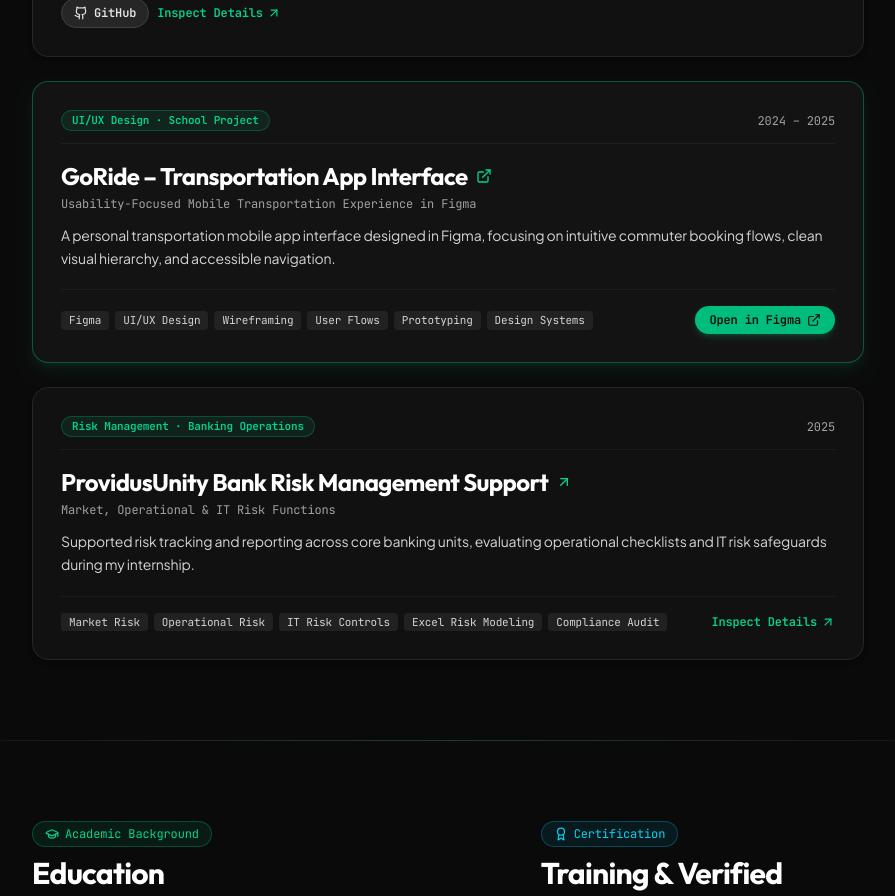
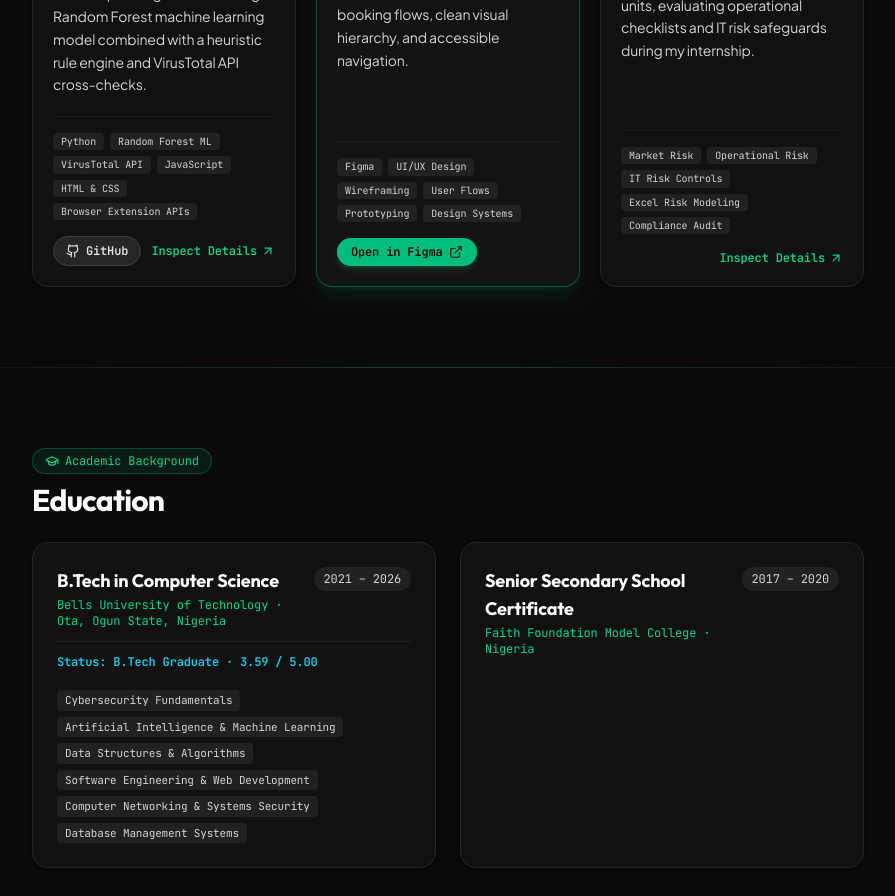
Before and after one commit to Itsjust-dan/Dan-s-Portfolio, a React (Vite) app: page / in a window 1280 px wide. Shown: the part 1860-2756 px from the top of the page, without its empty margins (192-1087 px from the left). Built offline with nearby package versions, Linux system fonts and the light colour scheme.

Commit message:
refactor: update layout for credentials and projects
Transition the education section to a full-width layout and reorganize the project gallery into a responsive 3-column grid for improved spacing and visual consistency.

```diff
--- a/src/components/CredentialsSection.tsx
+++ b/src/components/CredentialsSection.tsx
@@ -1,5 +1,5 @@
 import React from 'react';
-import { GraduationCap, Award, FileDown, BookOpen, CheckCircle, ExternalLink, Eye, ShieldCheck } from 'lucide-react';
+import { GraduationCap, Award, ExternalLink, Eye, ShieldCheck } from 'lucide-react';
 import { educationList, certifications, personalInfo } from '../data/portfolioData';
 
 interface CredentialsSectionProps {
@@ -11,10 +11,9 @@ interface CredentialsSectionProps {
 export const CredentialsSection: React.FC<CredentialsSectionProps> = ({ isDark, onOpenResume, onOpenCertificate }) => {
   return (
     <section id="education" className="py-16 md:py-20">
-      <div className="max-w-4xl mx-auto px-4 sm:px-6 lg:px-8">
-        <div className="grid grid-cols-1 lg:grid-cols-12 gap-10">
-          {/* Left Column: Education */}
-          <div className="lg:col-span-7 space-y-6">
+      <div className="max-w-4xl mx-auto px-4 sm:px-6 lg:px-8 space-y-16">
+        {/* Academic Background: Full-width standalone section with both schools side by side */}
+        <div className="space-y-6">
           <div>
             <div className="inline-flex items-center gap-1.5 px-3 py-1 rounded-full text-xs font-['JetBrains_Mono'] border border-emerald-500/30 bg-emerald-500/10 text-emerald-400 mb-2">
               <GraduationCap className="w-3.5 h-3.5" />
@@ -27,14 +26,15 @@ export const CredentialsSection: React.FC<CredentialsSectionProps> = ({ isDark,
             </h2>
           </div>
 
-            <div className="space-y-4">
+          <div className="grid grid-cols-1 md:grid-cols-2 gap-6 items-stretch">
             {educationList.map((edu) => (
               <div
                 key={edu.id}
-                  className={`p-6 rounded-2xl border transition-all ${
+                className={`p-6 rounded-2xl border transition-all flex flex-col justify-between h-full ${
                   isDark ? 'bg-neutral-900/60 border-neutral-800 shadow-md' : 'bg-white border-neutral-200 shadow-md'
                 }`}
               >
+                <div>
                   <div className={`flex flex-col sm:flex-row sm:items-start justify-between gap-3 ${
                     (edu.grade || (edu.coursework && edu.coursework.length > 0)) ? 'pb-3 border-b border-neutral-800/80' : ''
                   }`}>
@@ -70,12 +70,13 @@ export const CredentialsSection: React.FC<CredentialsSectionProps> = ({ isDark,
                     </div>
                   )}
                 </div>
+              </div>
             ))}
           </div>
         </div>
 
-          {/* Right Column: Training & Official CV */}
-          <div className="lg:col-span-5 space-y-6">
+        {/* Training & Certifications: Full-width 3x3 grid (3 per row across 3 rows = 9 items) */}
+        <div className="space-y-6">
           <div>
             <div className="inline-flex items-center gap-1.5 px-3 py-1 rounded-full text-xs font-['JetBrains_Mono'] border border-cyan-500/30 bg-cyan-500/10 text-cyan-400 mb-2">
               <Award className="w-3.5 h-3.5" />
@@ -84,26 +85,28 @@ export const CredentialsSection: React.FC<CredentialsSectionProps> = ({ isDark,
             <h2 className={`text-2xl sm:text-3xl font-bold tracking-tight font-['Outfit'] ${
               isDark ? 'text-white' : 'text-neutral-900'
             }`}>
-                Training & Verified Program
+              Training &amp; Verified Program
             </h2>
           </div>
 
-            <div className="space-y-4">
+          <div className="grid grid-cols-1 md:grid-cols-2 lg:grid-cols-3 gap-4 items-stretch">
             {certifications.map((cert) => (
               <div
                 key={cert.id}
-                  className={`p-4 rounded-xl border transition-all ${
+                className={`p-4 sm:p-5 rounded-2xl border transition-all flex flex-col justify-between h-full ${
                   isDark ? 'bg-neutral-900/60 border-neutral-800' : 'bg-white border-neutral-200 shadow-sm'
                 }`}
               >
-                  <div className="flex items-center justify-between text-xs font-['JetBrains_Mono'] text-neutral-500 mb-1 gap-2">
+                <div>
+                  <div className="flex items-center justify-between text-xs font-['JetBrains_Mono'] text-neutral-500 mb-1.5 gap-2">
                     <span className="truncate">{cert.issuer}</span>
                     <span className="text-emerald-400 whitespace-nowrap shrink-0">{cert.date}</span>
                   </div>
-                  <div className={`font-semibold text-sm font-['Outfit'] ${isDark ? 'text-white' : 'text-neutral-900'}`}>
+                  <div className={`font-semibold text-sm font-['Outfit'] leading-snug ${isDark ? 'text-white' : 'text-neutral-900'}`}>
                     {cert.name}
                   </div>
-                  <div className="flex flex-wrap gap-1.5 mt-2 text-[11px] font-['JetBrains_Mono'] text-neutral-400">
+                </div>
+                <div className="flex flex-wrap gap-1.5 mt-3 text-[11px] font-['JetBrains_Mono'] text-neutral-400">
                   {cert.skills.map((s) => (
                     <span key={s} className="px-2 py-0.5 rounded bg-neutral-800 text-neutral-300">
                       {s}
@@ -114,22 +117,24 @@ export const CredentialsSection: React.FC<CredentialsSectionProps> = ({ isDark,
             ))}
 
             {/* GMCPN Certificate Document Card */}
-              <div className="p-5 rounded-2xl border border-cyan-500/30 bg-gradient-to-br from-cyan-950/30 via-neutral-900 to-neutral-950 text-white space-y-3 shadow-lg">
-                <div className="flex items-center justify-between">
+            <div className="p-5 rounded-2xl border border-cyan-500/30 bg-gradient-to-br from-cyan-950/30 via-neutral-900 to-neutral-950 text-white flex flex-col justify-between h-full space-y-3 shadow-lg">
+              <div className="space-y-2.5">
+                <div className="flex items-center justify-between gap-2 flex-wrap">
                   <span className="text-xs uppercase font-['JetBrains_Mono'] tracking-wider text-cyan-400 font-bold flex items-center gap-1.5">
                     <ShieldCheck className="w-3.5 h-3.5" />
                     <span>GMCPN Certificate</span>
                   </span>
                   <span className="text-[10px] text-neutral-400 font-['JetBrains_Mono'] bg-neutral-800/80 px-2 py-0.5 rounded">
-                    Certificate No: GM/0016625/2026
+                    GM/0016625/2026
                   </span>
                 </div>
-                <div className="text-sm font-bold font-['Outfit'] text-white">
+                <div className="text-sm font-bold font-['Outfit'] text-white leading-snug">
                   Graduate Member – Computer Professionals (Registration Council of Nigeria)
                 </div>
                 <p className="text-xs text-neutral-300 leading-relaxed">
-                  Duly registered and authorised by Decree No. 49 of 1993 to practice the computing profession within the Federal Republic of Nigeria with post-nominal <strong>GMCPN</strong> (Dated 3rd November 2026).
+                  Duly registered and authorised by Decree No. 49 of 1993 to practice the computing profession in Nigeria with post-nominal <strong>GMCPN</strong> (3rd November 2026).
                 </p>
+              </div>
               <div className="flex items-center gap-2 pt-1">
                 <button
                   onClick={() => {
@@ -139,9 +144,9 @@ export const CredentialsSection: React.FC<CredentialsSectionProps> = ({ isDark,
                       window.open(personalInfo.gmcpnCertificateUrl, '_blank');
                     }
                   }}
-                    className="flex-1 inline-flex items-center justify-center gap-2 px-4 py-2.5 text-xs font-semibold rounded-xl bg-cyan-500 text-neutral-950 hover:bg-cyan-400 shadow-lg shadow-cyan-500/20 transition-all cursor-pointer font-['JetBrains_Mono']"
+                  className="flex-1 inline-flex items-center justify-center gap-2 px-3 py-2 text-xs font-semibold rounded-xl bg-cyan-500 text-neutral-950 hover:bg-cyan-400 shadow-lg shadow-cyan-500/20 transition-all cursor-pointer font-['JetBrains_Mono']"
                 >
-                    <Eye className="w-4 h-4" />
+                  <Eye className="w-3.5 h-3.5" />
                   <span>View Certificate</span>
                 </button>
 
@@ -149,7 +154,7 @@ export const CredentialsSection: React.FC<CredentialsSectionProps> = ({ isDark,
                   href={personalInfo.gmcpnCertificateUrl}
                   target="_blank"
                   rel="noopener noreferrer"
-                    className="inline-flex items-center justify-center gap-1.5 px-3.5 py-2.5 text-xs font-medium rounded-xl border border-neutral-700 bg-neutral-900 text-neutral-300 hover:text-white hover:border-cyan-500/50 transition-all"
+                  className="inline-flex items-center justify-center gap-1.5 px-3 py-2 text-xs font-medium rounded-xl border border-neutral-700 bg-neutral-900 text-neutral-300 hover:text-white hover:border-cyan-500/50 transition-all"
                   title="Open PDF in new tab"
                 >
                   <ExternalLink className="w-3.5 h-3.5" />
@@ -158,25 +163,27 @@ export const CredentialsSection: React.FC<CredentialsSectionProps> = ({ isDark,
             </div>
 
             {/* Resume Document Card */}
-              <div className="p-5 rounded-2xl border border-emerald-500/30 bg-gradient-to-br from-emerald-950/30 to-neutral-900 text-white space-y-3">
-                <div className="flex items-center justify-between">
+            <div className="p-5 rounded-2xl border border-emerald-500/30 bg-gradient-to-br from-emerald-950/30 to-neutral-900 text-white flex flex-col justify-between h-full space-y-3">
+              <div className="space-y-2.5">
+                <div className="flex items-center justify-between gap-2">
                   <span className="text-xs uppercase font-['JetBrains_Mono'] tracking-wider text-emerald-400 font-bold">
                     Resume Document
                   </span>
                   <span className="text-[10px] text-neutral-400 font-['JetBrains_Mono']">PDF / Interactive</span>
                 </div>
                 <div className="text-sm font-bold font-['Outfit']">
-                  Resume Document
+                  Official CV
                 </div>
                 <p className="text-xs text-neutral-300 leading-relaxed">
                   View the updated CV with verified contact details, Bells University &amp; Faith Foundation education, ProvidusUnity Bank risk experience, GMCPN, Google Prompting Essentials, New Horizons, and PhishGuard project.
                 </p>
+              </div>
               <div className="flex items-center gap-2 pt-1">
                 <button
                   onClick={onOpenResume}
-                    className="flex-1 inline-flex items-center justify-center gap-2 px-4 py-2.5 text-xs font-semibold rounded-xl bg-emerald-500 text-neutral-950 hover:bg-emerald-400 shadow-lg shadow-emerald-500/20 transition-all cursor-pointer font-['JetBrains_Mono']"
+                  className="flex-1 inline-flex items-center justify-center gap-2 px-3 py-2 text-xs font-semibold rounded-xl bg-emerald-500 text-neutral-950 hover:bg-emerald-400 shadow-lg shadow-emerald-500/20 transition-all cursor-pointer font-['JetBrains_Mono']"
                 >
-                    <Eye className="w-4 h-4" />
+                  <Eye className="w-3.5 h-3.5" />
                   <span>View Resume</span>
                 </button>
 
@@ -184,7 +191,7 @@ export const CredentialsSection: React.FC<CredentialsSectionProps> = ({ isDark,
                   href={personalInfo.resumePdfUrl}
                   target="_blank"
                   rel="noopener noreferrer"
-                    className="inline-flex items-center justify-center gap-1.5 px-3.5 py-2.5 text-xs font-medium rounded-xl border border-neutral-700 bg-neutral-900 text-neutral-300 hover:text-white hover:border-emerald-500/50 transition-all"
+                  className="inline-flex items-center justify-center gap-1.5 px-3 py-2 text-xs font-medium rounded-xl border border-neutral-700 bg-neutral-900 text-neutral-300 hover:text-white hover:border-emerald-500/50 transition-all"
                   title="Open PDF directly in new tab"
                 >
                   <ExternalLink className="w-3.5 h-3.5" />
@@ -194,7 +201,6 @@ export const CredentialsSection: React.FC<CredentialsSectionProps> = ({ isDark,
           </div>
         </div>
       </div>
-      </div>
     </section>
   );
 };
--- a/src/components/ProjectsSection.tsx
+++ b/src/components/ProjectsSection.tsx
@@ -25,8 +25,8 @@ export const ProjectsSection: React.FC<ProjectsSectionProps> = ({ isDark, onSele
           </h2>
         </div>
 
-        {/* Text-First Project Cards (No Images, Pure Information) */}
-        <div className="space-y-6">
+        {/* 3-Column Side-by-Side Project Cards */}
+        <div className="grid grid-cols-1 md:grid-cols-2 lg:grid-cols-3 gap-5 items-stretch">
           {technicalProjects.map((project) => {
             const isGoRide = project.id === 'transportation-app-interface';
 
@@ -40,62 +40,66 @@ export const ProjectsSection: React.FC<ProjectsSectionProps> = ({ isDark, onSele
                     onSelectProject(project);
                   }
                 }}
-                className={`group rounded-2xl border p-6 sm:p-7 transition-all duration-300 cursor-pointer ${
+                className={`group rounded-2xl border p-5 transition-all duration-300 cursor-pointer flex flex-col justify-between h-full ${
                   isGoRide
+                    ? isDark
                       ? 'border-emerald-500/40 hover:border-emerald-400 bg-neutral-900/70 shadow-lg shadow-emerald-500/10 hover:shadow-emerald-500/20'
+                      : 'border-emerald-500/40 hover:border-emerald-500 bg-white shadow-lg shadow-emerald-500/10 hover:shadow-emerald-500/20'
                     : isDark
                     ? 'bg-neutral-900/60 border-neutral-800 hover:border-emerald-500/50 shadow-md hover:shadow-xl'
                     : 'bg-white border-neutral-200 hover:border-emerald-500/50 shadow-sm hover:shadow-md'
                 } hover:-translate-y-0.5`}
               >
+                <div>
                   {/* Card Top Meta */}
                   <div className="flex flex-wrap items-center justify-between gap-2 pb-3 border-b border-neutral-800/60 text-xs font-['JetBrains_Mono']">
-                  <span className="px-2.5 py-0.5 rounded-full bg-emerald-500/10 text-emerald-400 border border-emerald-500/30 text-[11px] font-semibold">
+                    <span className="px-2.5 py-0.5 rounded-full bg-emerald-500/10 text-emerald-400 border border-emerald-500/30 text-[10px] font-semibold">
                       {project.categoryLabel}
                     </span>
-                  <span className="text-neutral-400">
+                    <span className="text-neutral-400 text-[11px]">
                       {project.year}
                     </span>
                   </div>
 
                   {/* Title & Subtitle */}
                   <div className="mt-4">
-                  <h3 className={`text-xl sm:text-2xl font-bold font-['Outfit'] tracking-tight group-hover:text-emerald-400 transition-colors flex items-center gap-2 ${
+                    <h3 className={`text-lg font-bold font-['Outfit'] tracking-tight leading-snug group-hover:text-emerald-400 transition-colors flex items-start justify-between gap-2 ${
                       isDark ? 'text-white' : 'text-neutral-900'
                     }`}>
                       <span>{project.title}</span>
                       {isGoRide ? (
-                      <ExternalLink className="w-4 h-4 text-emerald-400 shrink-0" />
+                        <ExternalLink className="w-4 h-4 text-emerald-400 shrink-0 mt-1" />
                       ) : (
-                      <ArrowUpRight className="w-4 h-4 text-emerald-400 shrink-0 group-hover:translate-x-0.5 group-hover:-translate-y-0.5 transition-transform" />
+                        <ArrowUpRight className="w-4 h-4 text-emerald-400 shrink-0 mt-1 group-hover:translate-x-0.5 group-hover:-translate-y-0.5 transition-transform" />
                       )}
                     </h3>
-                  <p className="text-xs font-['JetBrains_Mono'] text-neutral-400 mt-1">
+                    <p className="text-[11px] font-['JetBrains_Mono'] text-neutral-400 mt-1.5">
                       {project.subtitle}
                     </p>
                   </div>
 
                   {/* Summary */}
-                <p className={`mt-3 text-sm leading-relaxed ${
+                  <p className={`mt-3 text-xs sm:text-sm leading-relaxed ${
                     isDark ? 'text-neutral-300' : 'text-neutral-600'
                   }`}>
                     {project.summary}
                   </p>
+                </div>
 
                 {/* Tech Stack & Direct Actions */}
-                <div className="mt-5 pt-4 border-t border-neutral-800/60 flex flex-wrap items-center justify-between gap-3 text-xs font-['JetBrains_Mono']">
+                <div className="mt-5 pt-4 border-t border-neutral-800/60 space-y-3 text-xs font-['JetBrains_Mono']">
                   <div className="flex flex-wrap gap-1.5 text-neutral-400">
                     {project.techStack.map((tech) => (
                       <span
                         key={tech}
-                        className="px-2 py-0.5 rounded bg-neutral-800/80 text-neutral-300 text-[11px]"
+                        className="px-2 py-0.5 rounded bg-neutral-800/80 text-neutral-300 text-[10px]"
                       >
                         {tech}
                       </span>
                     ))}
                   </div>
 
-                  <div className="flex items-center gap-2">
+                  <div className="flex flex-wrap items-center justify-between gap-2 pt-1">
                     {project.githubUrl && (
                       <a
                         href={project.githubUrl}
@@ -122,7 +126,7 @@ export const ProjectsSection: React.FC<ProjectsSectionProps> = ({ isDark, onSele
                         <ExternalLink className="w-3.5 h-3.5" />
                       </a>
                     ) : (
-                      <span className="inline-flex items-center gap-1 text-emerald-400 font-semibold group-hover:text-emerald-300 transition-colors">
+                      <span className="inline-flex items-center gap-1 text-emerald-400 font-semibold group-hover:text-emerald-300 transition-colors ml-auto">
                         <span>Inspect Details</span>
                         <ArrowUpRight className="w-3.5 h-3.5" />
                       </span>
```
Lines whose indentation alone changed are shown as unchanged.
